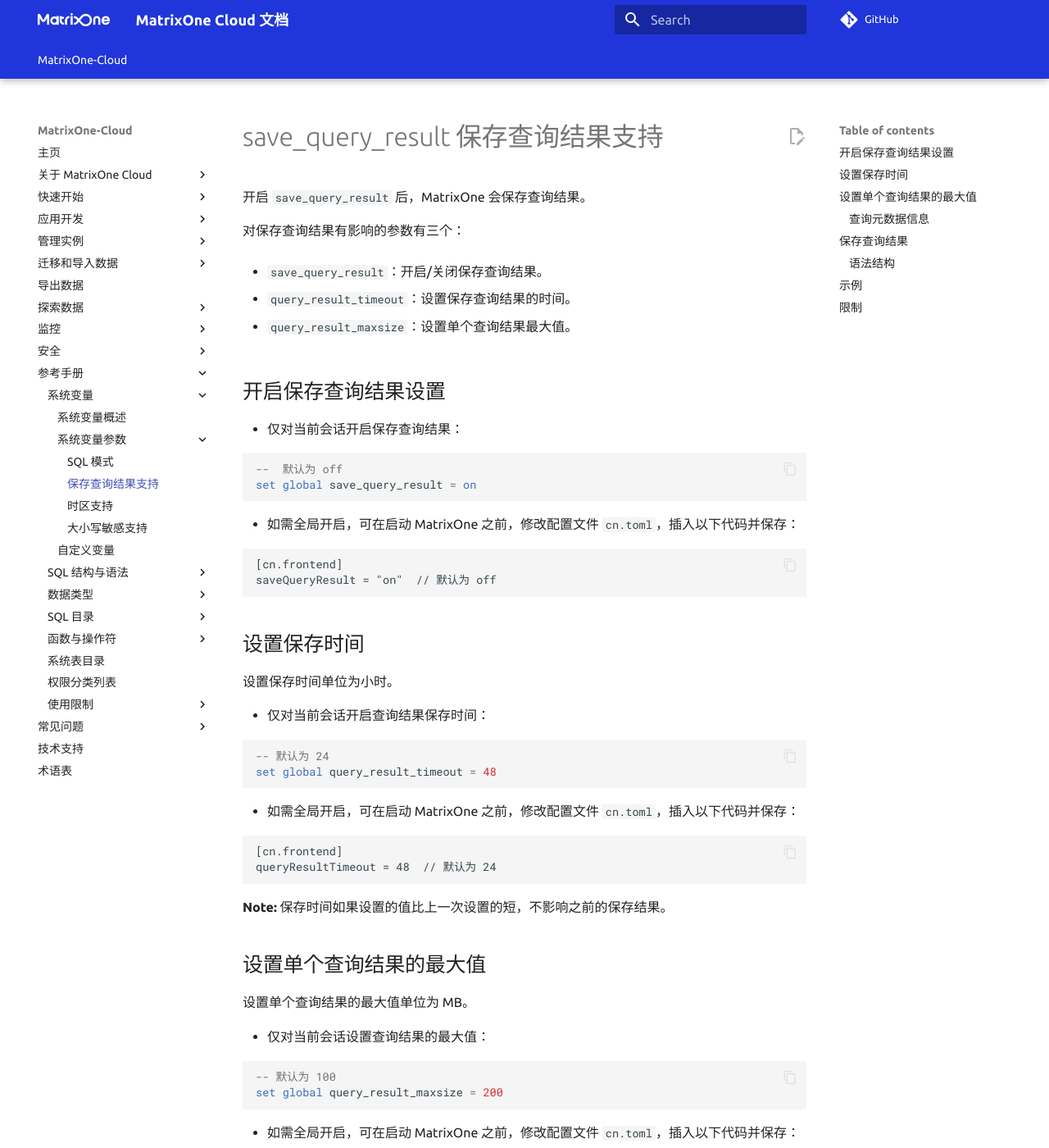
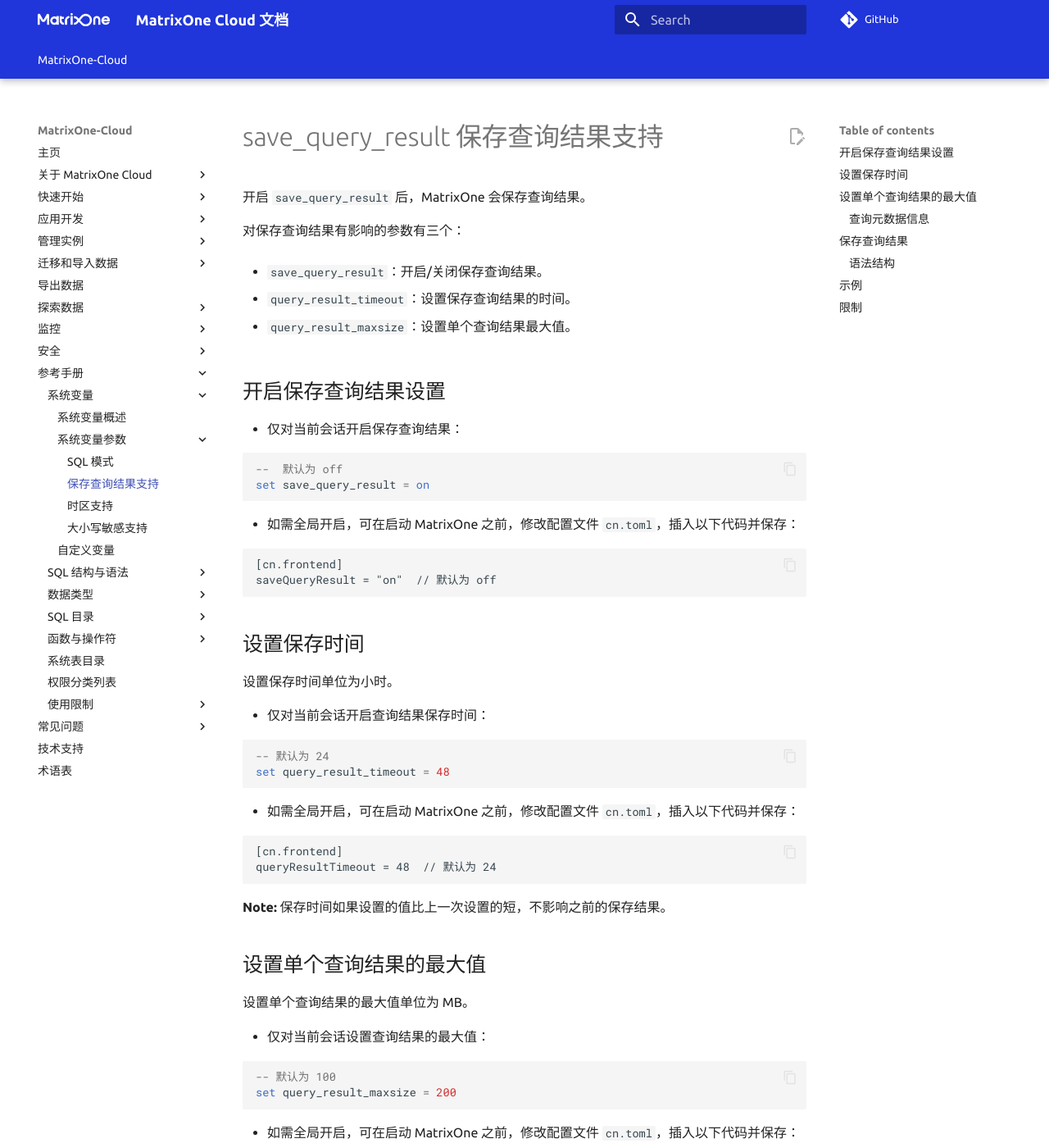
Before and after one commit to yangj1211/moc-docs, an MkDocs documentation site: the page built from docs/MatrixOne-Cloud/Reference/Variable/system-variables/save_query_result.md, in a window 1280 px wide and 1400 px high. Shown: the whole window at 82% size. Built offline with MkDocs 1.6.1 and Material for MkDocs 9.7.7, drawn with Linux system fonts in a browser that asks for light colours; comment, search, counter and statistics services are not loaded; the version menu is left out.

Commit message:
Update save_query_result.md
Signed-off-by: xuanyiLee <89380523+xuanyiLee@users.noreply.github.com>

````diff
--- a/docs/MatrixOne-Cloud/Reference/Variable/system-variables/save_query_result.md
+++ b/docs/MatrixOne-Cloud/Reference/Variable/system-variables/save_query_result.md
@@ -16,7 +16,7 @@
 
 ```sql
 --  默认为 off
-set global save_query_result = on
+set save_query_result = on
 ```
 
 - 如需全局开启，可在启动 MatrixOne 之前，修改配置文件 `cn.toml`，插入以下代码并保存：
@@ -34,7 +34,7 @@
 
 ```sql
 -- 默认为 24
-set global query_result_timeout = 48
+set query_result_timeout = 48
 ```
 
 - 如需全局开启，可在启动 MatrixOne 之前，修改配置文件 `cn.toml`，插入以下代码并保存：
@@ -54,7 +54,7 @@
 
 ```sql
 -- 默认为 100
-set global query_result_maxsize = 200
+set query_result_maxsize = 200
 ```
 
 - 如需全局开启，可在启动 MatrixOne 之前，修改配置文件 `cn.toml`，插入以下代码并保存：
````
